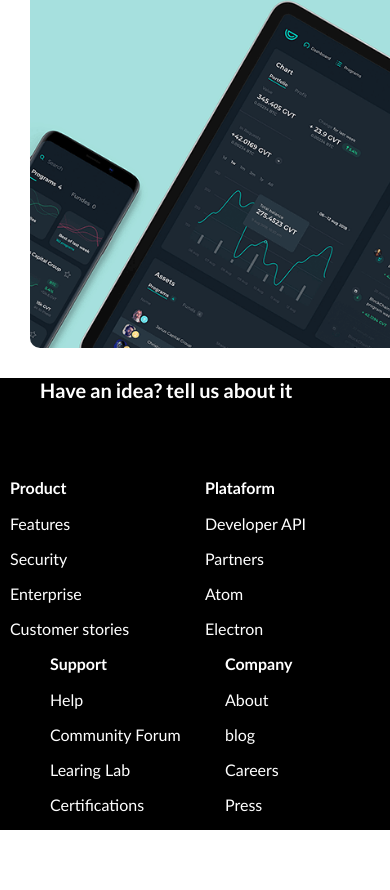
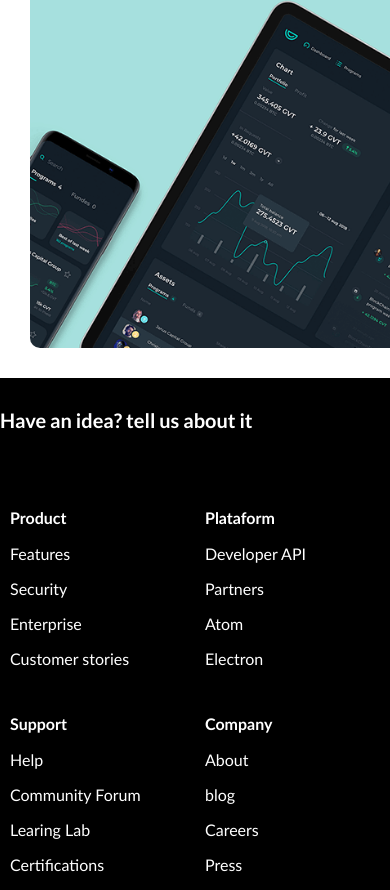
Before and after one commit to RobertoNobleMaestro/business-pagina, a plain HTML site: page index.html in a window 390 px wide. Shown: the part 2777-3667 px from the top of the page. Before the commit the page ends 3607 px from the top, so only its background shows below. Drawn offline with Linux system fonts and the light colour scheme.

Commit message:
Update style.css

```diff
--- a/css/style.css
+++ b/css/style.css
@@ -206,8 +206,8 @@ font-family: 'Gill Sans', 'Gill Sans MT', Calibri, 'Trebuchet MS', sans-serif;
 
         }
         #opa2{
-            padding-left: 40px;
             background-color: rgb(0, 0, 0);
+            padding-top: 30px;
         }
 
         .estilo2{
```
